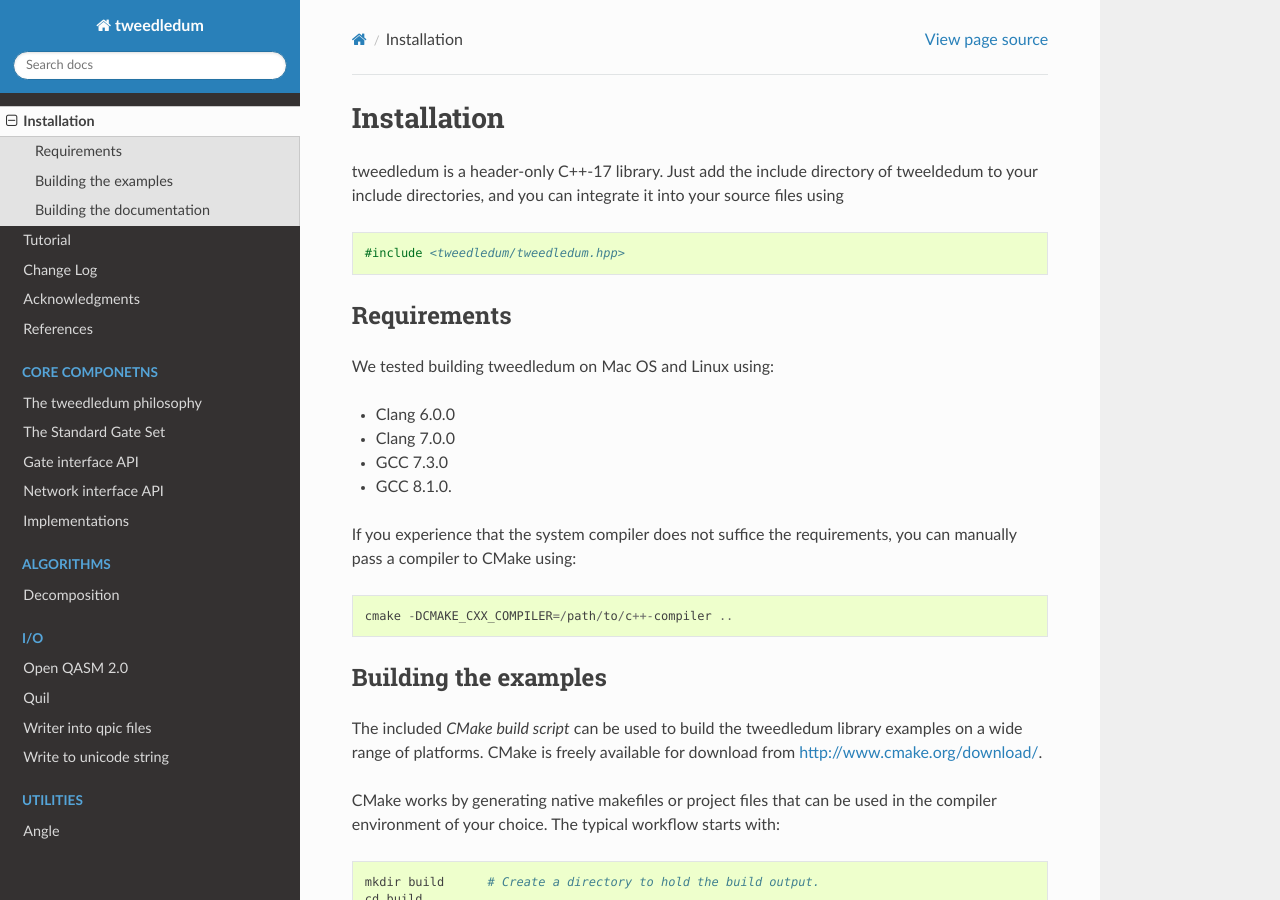
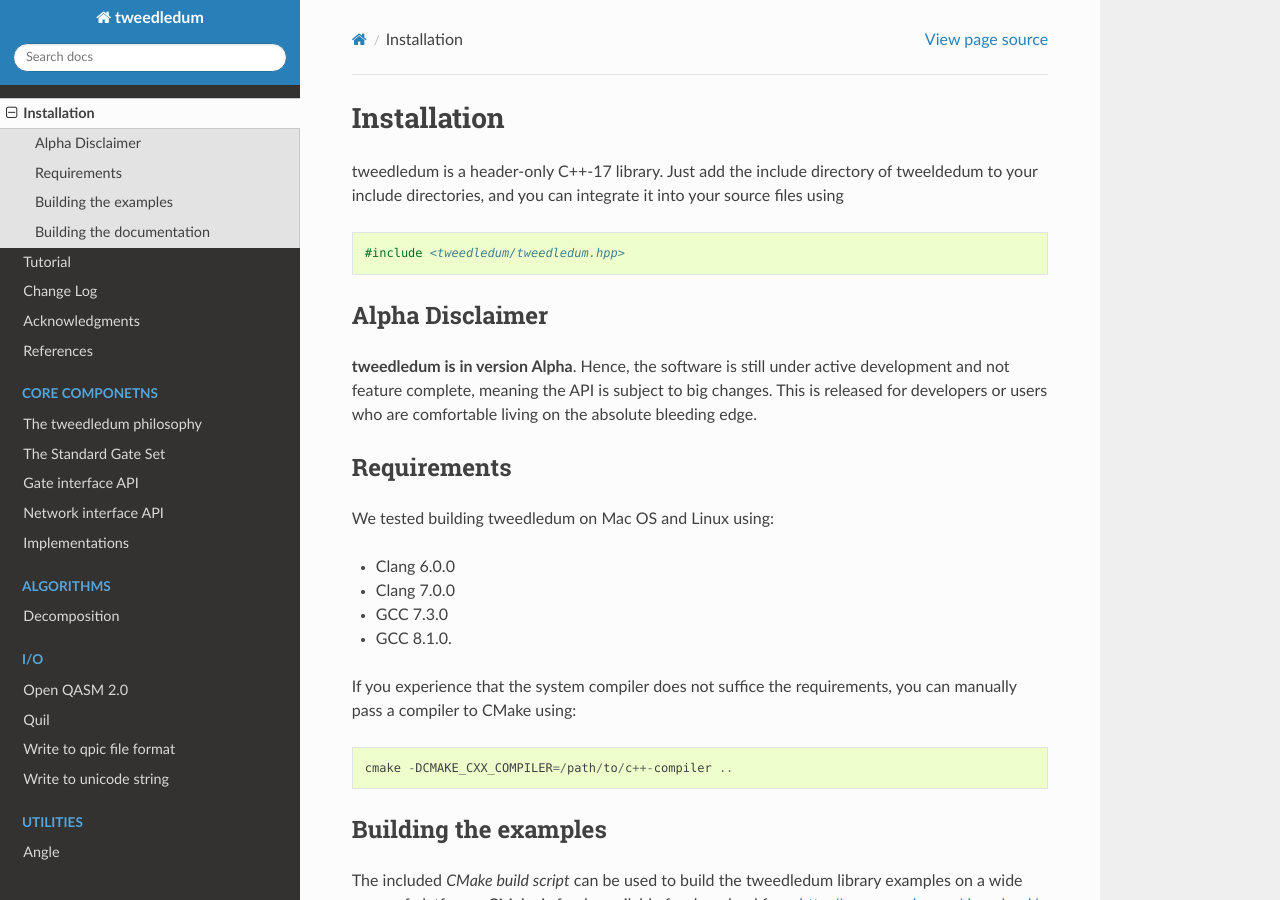
Before and after one commit to boschmitt/tweedledum, a Sphinx documentation site: the page built from docs/installation.rst, in a window 1280 px wide and 900 px high. Built offline with Sphinx 7.4.7 and the Read the Docs theme 2.0.0, drawn with Linux system fonts in a browser that asks for light colours; pages that are not in the unit, such as notebooks, are missing from menus.

Commit message:
Small improvement to the documentation.

```diff
--- a/docs/installation.rst
+++ b/docs/installation.rst
@@ -7,6 +7,13 @@
 .. code-block:: c++
 
   #include <tweedledum/tweedledum.hpp>
+
+Alpha Disclaimer
+----------------
+
+**tweedledum is in version Alpha**. Hence, the software is still under active development and not
+feature complete, meaning the API is subject to big changes. This is released for developers or
+users who are comfortable living on the absolute bleeding edge.
 
 Requirements
 ------------
--- a/docs/io/write_qpic.rst
+++ b/docs/io/write_qpic.rst
@@ -1,5 +1,5 @@
-Writer into qpic files
-----------------------
+Write to qpic file format
+-------------------------
 
 .. doxygenfunction:: tweedledum::write_qpic(Network const&, std::string const&, bool)
 
```
